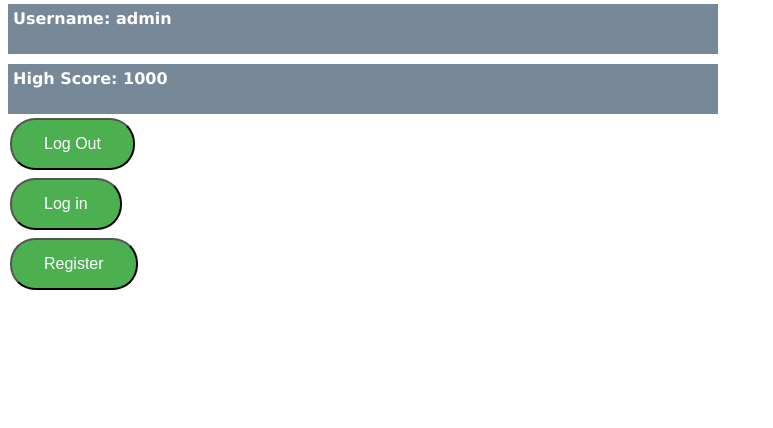
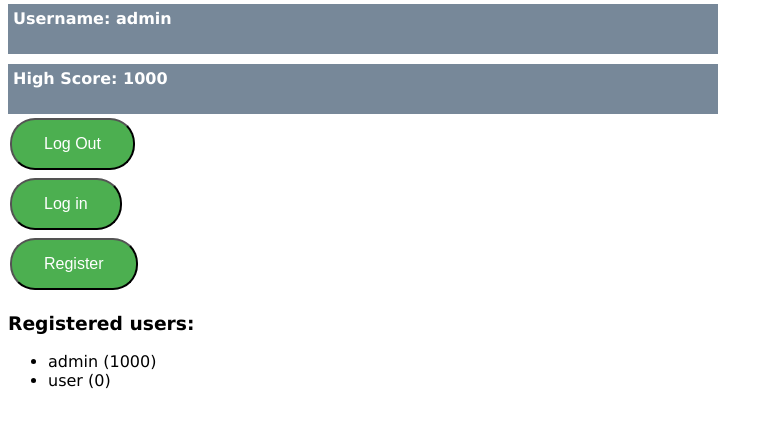
Before and after one commit to FransM22/SWA-MemoryGame, a PHP site: page /userinfo.php in a window 1280 px wide. Shown: the part 244-672 px from the top of the page, without its empty margins (0-773 px from the left). Run offline with PHP 8.4, Linux system fonts and the light colour scheme; a user stored in the database is signed in; data comes from the database, SQL or seed files in the repository.

Commit message:
Add registered users info on admin userinfo page

```diff
--- a/lib/User.class.php
+++ b/lib/User.class.php
@@ -11,6 +11,22 @@ class User {
   private $dbh;
 
   public function __construct() {
+  }
+
+  public static function loadAll() {
+    $db = new Database();
+    $dbh = $db->getDbh();
+    $sth = $dbh->prepare('SELECT `id` FROM users');
+    $sth->execute();
+
+    $users = array();
+    while ($row = $sth->fetch()) {
+      $new_user = new User();
+      $new_user->fromId($row['id']);
+      $users[] = $new_user;
+    }
+
+    return $users;
   }
 
   public function createNew($username, $password) {
--- /dev/null
+++ b/templates/admin_userinfo.inc.tpl
@@ -0,0 +1,4 @@
+<h3>Registered users:</h3>
+<ul class="registered_users">
+  {$registered_users}
+</ul>
--- a/templates/userinfo.tpl
+++ b/templates/userinfo.tpl
@@ -18,13 +18,15 @@
     </ul>
 
     <form action="logout.php">
-      <button type="submit" class="button" >Log Out</button>
+      <button type="submit" class="button">Log Out</button>
     </form>
     <form action="login.php">
-      <button type="submit" class="button" >Log in</button>
+      <button type="submit" class="button">Log in</button>
     </form>
     <form action="register.php">
-      <button type="submit" class="button" >Register</button>
+      <button type="submit" class="button">Register</button>
     </form>
+
+    {$admin_section}
 </body>
 </html>
--- a/userinfo.php
+++ b/userinfo.php
@@ -13,6 +13,25 @@ $template = new Template();
 $template->assign('userid', $user_id);
 $template->assign('username', $username);
 $template->assign('highscore', $highscore);
+
+// Load information for the admin section
+$admin_section = '';
+if ($user->isAdmin()) {
+  $admin_template = new Template();
+
+  $registered_users = User::loadAll();
+
+  $user_html = "";
+  foreach ($registered_users as $registered_user) {
+    $user_html .= "<li>" . $registered_user->getName() . " (" . $registered_user->getHighScore() . ")</li>";
+  }
+  $admin_template->assign('registered_users', $user_html);
+
+
+  $admin_section = $admin_template->get('templates/admin_userinfo.inc.tpl');
+}
+$template->assign('admin_section', $admin_section);
+
 $template->assignMenu();
 
 $template->display('templates/userinfo.tpl');
```
